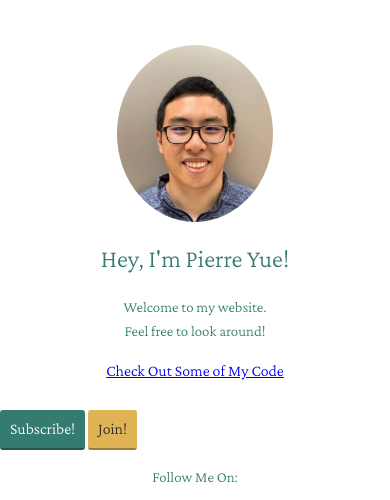
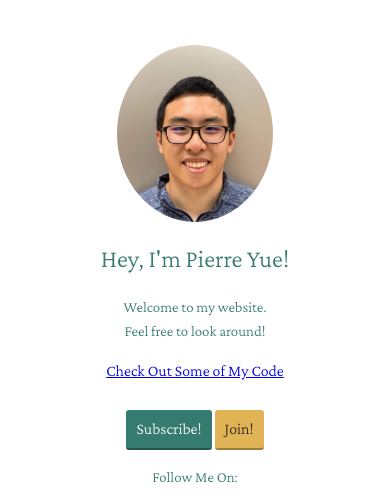
Before and after one commit to plkyue/website-portfolio, a plain HTML site: page index.html in a window 390 px wide. Shown: the part 92-592 px from the top of the page. Drawn offline with nearby package versions, Linux system fonts and the light colour scheme.

Commit message:
fixed button on html screen to display center for small size screen

```diff
--- a/CSS/style.production.css
+++ b/CSS/style.production.css
@@ -466,6 +466,11 @@ address a {
     text-align: center;
   }
 
+  .buttons {
+    display: block;
+    text-align: center;
+  }
+
   .navigation-list {
     display: flex;
     flex-direction: column;
```
